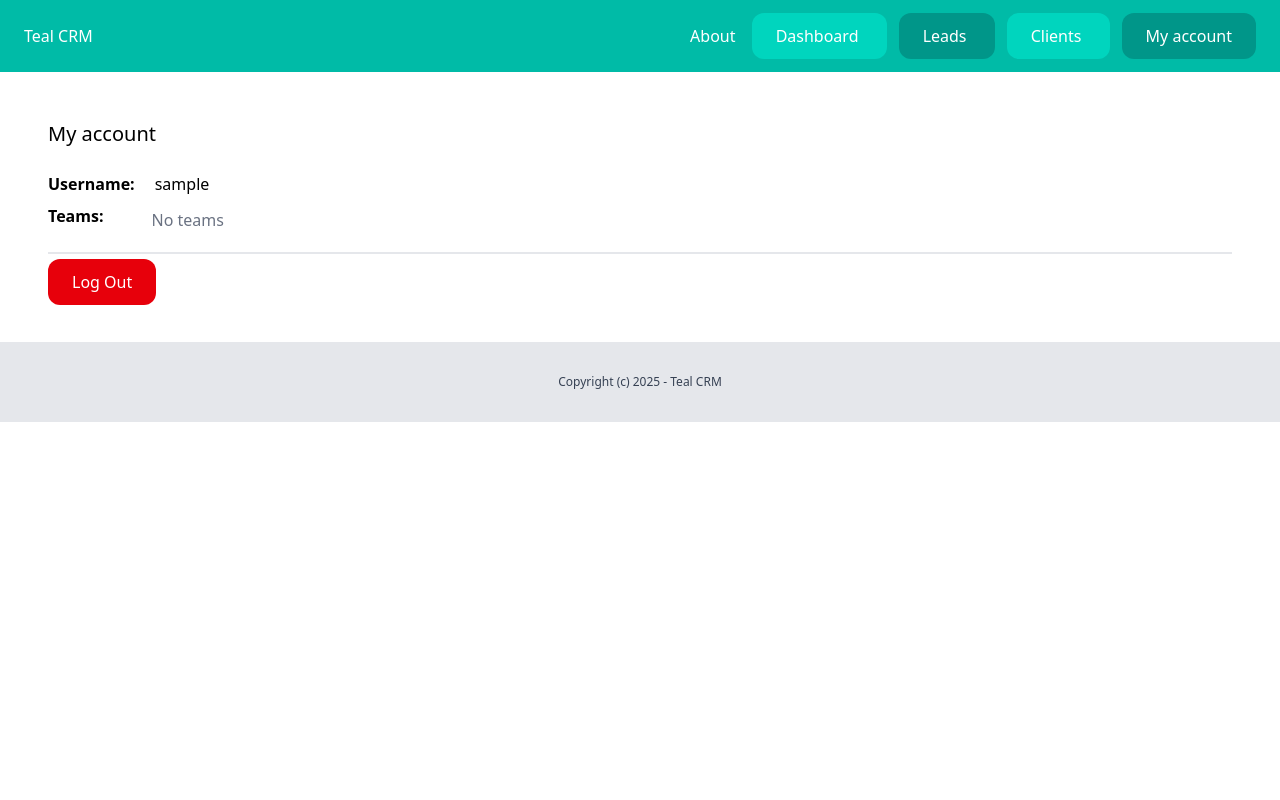
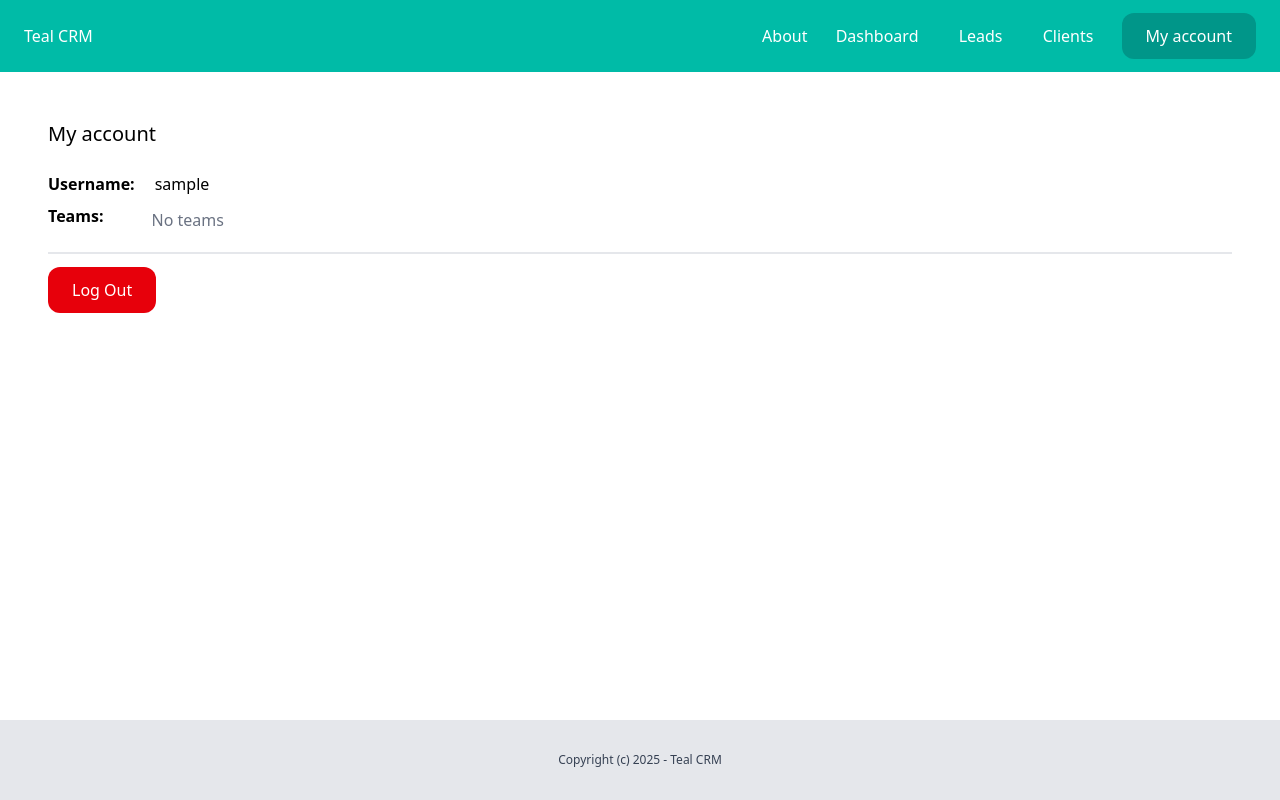
Before and after one commit to Solidarov/django-crm, a Django app: page /users/my-account/ in a window 1280 px wide. Run offline with Django 5.2, Linux system fonts and the light colour scheme; the visitor is signed in with stand-in values (Sample User, id 1); data that the repository does not hold is empty.

Commit message:
Fix: Buttons and base template appearance
	- Fix footer to the bottom in 'core/base.html' template
	- Add back buttons at client, lead, team edit templates
	- Fix button margin in 'userprofile/myaccount.html' template

```diff
--- a/client/templates/client/edit_client.html
+++ b/client/templates/client/edit_client.html
@@ -13,7 +13,8 @@
 
             {{form.as_p}}
 
-            <button class="py-4 px-8 bg-teal-500 text-white rounded-xl mt-6">Submit</button>
+            <a href="{% url 'client:detail' form.instance.id %}" class="py-4 px-8 mt-6 bg-gray-500 text-white rounded-xl">Back</a>
+            <button class="py-4 px-8 bg-teal-500 text-white rounded-xl mt-6">Edit</button>
         </form>
     </div>
 
--- a/core/templates/core/base.html
+++ b/core/templates/core/base.html
@@ -6,7 +6,7 @@
     <script src="https://cdn.jsdelivr.net/npm/@tailwindcss/browser@4"></script>
     <title>{% block title %}{% endblock %} | Django CRM</title>
   </head>
-  <body>
+  <body class="flex flex-col min-h-screen">
     <nav class="py-6 px-6 flex justify-between bg-teal-500">
         <a href="{% url 'core:index' %}" class="text-white">
             Teal CRM
@@ -24,13 +24,13 @@
                   Sign up
               </a>
             {% else %}
-              <a href="{% url 'dashboard:dashboard' %}" class="py-3 px-6 bg-teal-400 rounded-xl text-white">
+              <a href="{% url 'dashboard:dashboard' %}" class="py-3 px-3 text-white">
                   Dashboard
               </a>
-              <a href="{% url 'lead:list'%}" class="py-3 px-6 bg-teal-600 rounded-xl text-white">
+              <a href="{% url 'lead:list'%}" class="py-3 px-3 text-white">
                   Leads
               </a>
-              <a href="{% url 'client:list'%}" class="py-3 px-6 bg-teal-400 rounded-xl text-white">
+              <a href="{% url 'client:list'%}" class="py-3 px-3 text-white">
                   Clients
               </a>
               <a href="{% url 'userprofile:myaccount' %}" class="py-3 px-6 bg-teal-600 rounded-xl text-white">
@@ -57,7 +57,7 @@
       {% endblock %}
     </div>
 
-    <footer class="py-8 text-center bg-gray-200">
+    <footer class="py-8 text-center bg-gray-200 mt-auto">
         <p class="text-xs text-gray-700">Copyright (c) 2025 - Teal CRM</p>
     </footer>
   </body>
--- a/lead/templates/lead/edit_lead.html
+++ b/lead/templates/lead/edit_lead.html
@@ -12,7 +12,8 @@
 
         {{form.as_p}}
 
-        <button class="py-4 px-8 bg-teal-500 text-white rounded-xl mt-6">Edit</button>
+        <a href="{% url 'lead:detail' form.instance.id %}" class="py-4 px-8 mt-6 bg-gray-500 text-white rounded-xl">Back</a>
+        <button class="py-4 px-8 ml-4 mt-6 bg-teal-500 text-white rounded-xl">Edit</button>
     </form>
 </div>
 
--- a/team/templates/team/edit_team.html
+++ b/team/templates/team/edit_team.html
@@ -12,6 +12,7 @@
 
         {{form.as_p}}
 
+        <a href="{% url 'userprofile:myaccount' %}" class="py-4 px-8 mt-6 bg-gray-500 text-white rounded-xl">Back</a>
         <button class="py-4 px-8 bg-teal-500 text-white rounded-xl mt-6">Edit</button>
     </form>
 </div>
--- a/userprofile/templates/userprofile/myaccount.html
+++ b/userprofile/templates/userprofile/myaccount.html
@@ -36,7 +36,7 @@
             </div>
         </div>
 
-        <hr class="my-4 text-gray-200 border-1">
+        <hr class="my-4 mb-6 text-gray-200 border-1">
 
         <a href="{% url 'userprofile:logout' %}" class="py-3 px-6 bg-red-600 rounded-xl text-white">
                 Log Out
```
